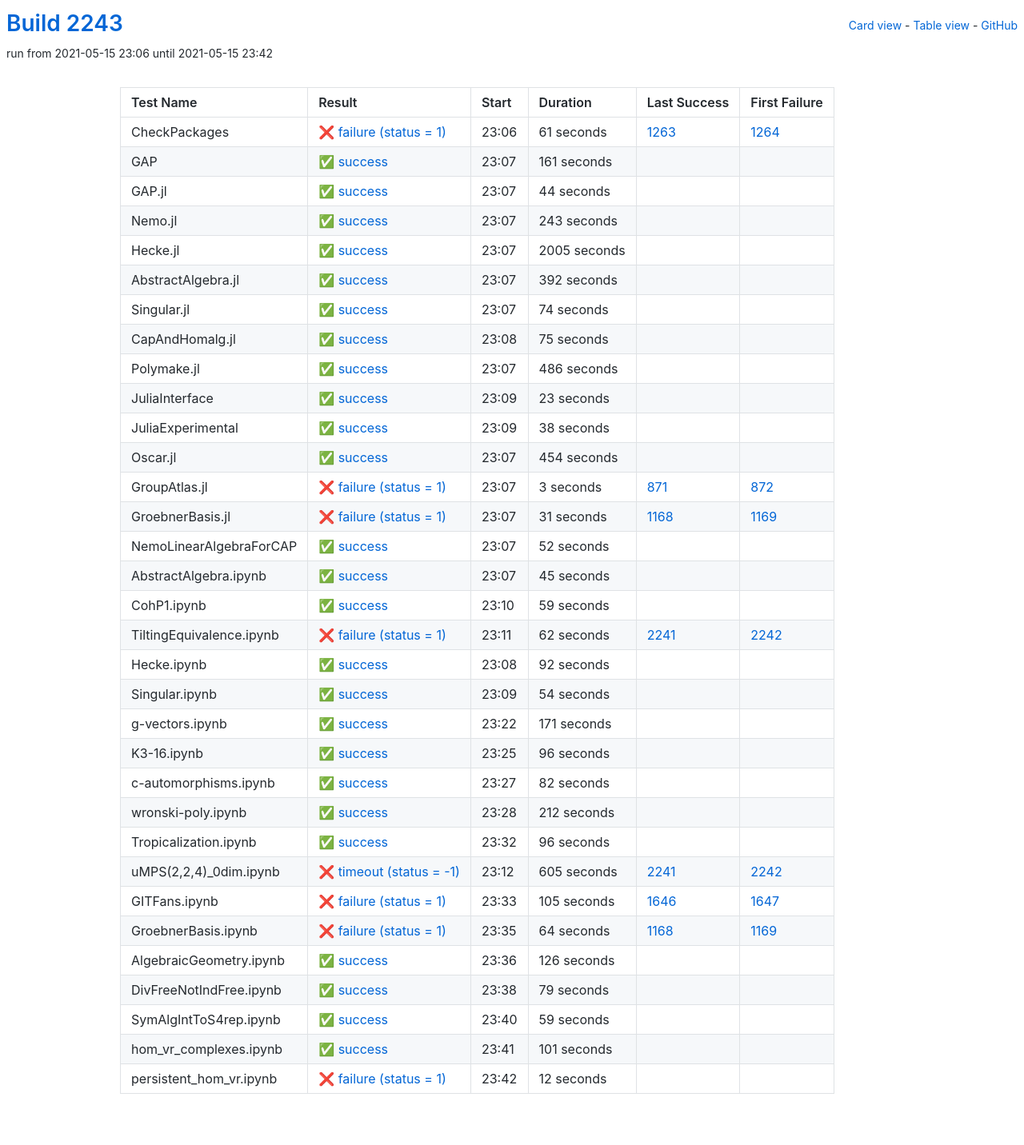
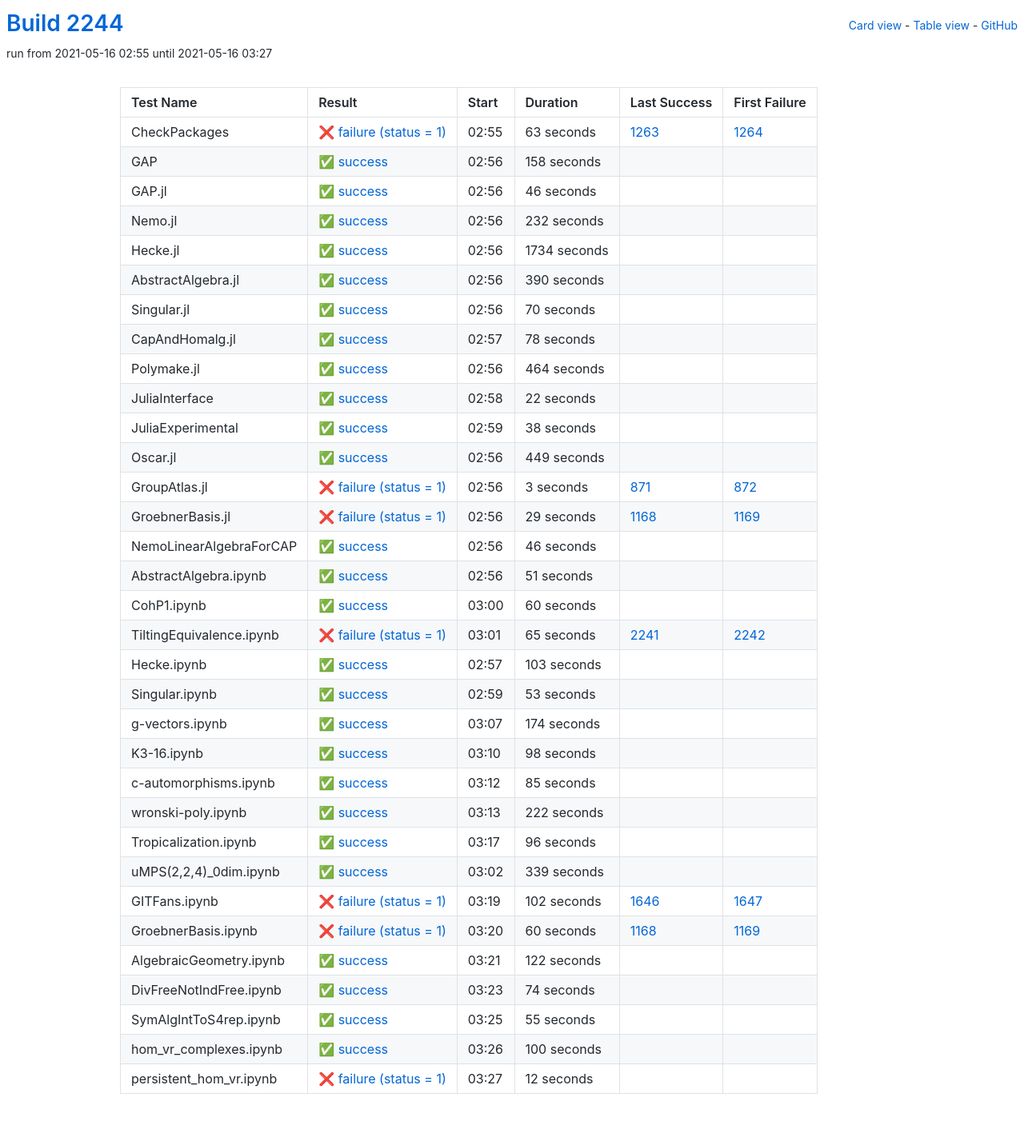
Before and after one commit to oscar-system/oscar-ci-status-stable, a Jekyll site: the page built from table.html, in a window 1280 px wide. Shown: the whole page at 80% size. Built offline with Jekyll 4.4.1, drawn with Linux system fonts in a browser that asks for light colours.

Commit message:
Build #2244

```diff
--- a/_data/ci.yml
+++ b/_data/ci.yml
@@ -1,6 +1,6 @@
 ---
-build: 2243
-build_url: https://oscarci.mathematik.uni-kl.de/job/oscar-stable/2243/
+build: 2244
+build_url: https://oscarci.mathematik.uni-kl.de/job/oscar-stable/2244/
 job: oscar-stable
 organization: oscar-system
 repo: oscar-ci-status-stable
@@ -8,128 +8,128 @@ repourl: https://github.com/oscar-system/oscar-ci-status-stable
 tests:
 - name: CheckPackages
   id: checkpackages
-  log: https://oscarci.mathematik.uni-kl.de/job/oscar-stable/2243/artifact/logs/build-2243/CheckPackages.log
-  start: 2021-05-15 23:06
+  log: https://oscarci.mathematik.uni-kl.de/job/oscar-stable/2244/artifact/logs/build-2244/CheckPackages.log
+  start: 2021-05-16 02:55
   success: false
   exitcode: 1
   status: failure
-  duration: 61
+  duration: 63
   last_success: 1263
   last_success_url: https://oscarci.mathematik.uni-kl.de/job/oscar-stable/1263/
   first_failure: 1264
   first_failure_url: https://oscarci.mathematik.uni-kl.de/job/oscar-stable/1264/
 - name: GAP
   id: gap
-  log: https://oscarci.mathematik.uni-kl.de/job/oscar-stable/2243/artifact/logs/build-2243/GAP.log
-  start: 2021-05-15 23:07
+  log: https://oscarci.mathematik.uni-kl.de/job/oscar-stable/2244/artifact/logs/build-2244/GAP.log
+  start: 2021-05-16 02:56
   success: true
   exitcode: 0
   status: success
-  duration: 161
+  duration: 158
   last_success: false
   last_success_url:
   first_failure: false
   first_failure_url:
 - name: GAP.jl
   id: gap-jl
-  log: https://oscarci.mathematik.uni-kl.de/job/oscar-stable/2243/artifact/logs/build-2243/GAP.jl.log
-  start: 2021-05-15 23:07
+  log: https://oscarci.mathematik.uni-kl.de/job/oscar-stable/2244/artifact/logs/build-2244/GAP.jl.log
+  start: 2021-05-16 02:56
   success: true
   exitcode: 0
   status: success
-  duration: 44
+  duration: 46
   last_success: false
   last_success_url:
   first_failure: false
   first_failure_url:
 - name: Nemo.jl
   id: nemo-jl
-  log: https://oscarci.mathematik.uni-kl.de/job/oscar-stable/2243/artifact/logs/build-2243/Nemo.jl.log
-  start: 2021-05-15 23:07
+  log: https://oscarci.mathematik.uni-kl.de/job/oscar-stable/2244/artifact/logs/build-2244/Nemo.jl.log
+  start: 2021-05-16 02:56
   success: true
   exitcode: 0
   status: success
-  duration: 243
+  duration: 232
   last_success: false
   last_success_url:
   first_failure: false
   first_failure_url:
 - name: Hecke.jl
   id: hecke-jl
-  log: https://oscarci.mathematik.uni-kl.de/job/oscar-stable/2243/artifact/logs/build-2243/Hecke.jl.log
-  start: 2021-05-15 23:07
+  log: https://oscarci.mathematik.uni-kl.de/job/oscar-stable/2244/artifact/logs/build-2244/Hecke.jl.log
+  start: 2021-05-16 02:56
   success: true
   exitcode: 0
   status: success
-  duration: 2005
+  duration: 1734
   last_success: false
   last_success_url:
   first_failure: false
   first_failure_url:
 - name: AbstractAlgebra.jl
   id: abstractalgebra-jl
-  log: https://oscarci.mathematik.uni-kl.de/job/oscar-stable/2243/artifact/logs/build-2243/AbstractAlgebra.jl.log
-  start: 2021-05-15 23:07
+  log: https://oscarci.mathematik.uni-kl.de/job/oscar-stable/2244/artifact/logs/build-2244/AbstractAlgebra.jl.log
+  start: 2021-05-16 02:56
   success: true
   exitcode: 0
   status: success
-  duration: 392
+  duration: 390
   last_success: false
   last_success_url:
   first_failure: false
   first_failure_url:
 - name: Singular.jl
   id: singular-jl
-  log: https://oscarci.mathematik.uni-kl.de/job/oscar-stable/2243/artifact/logs/build-2243/Singular.jl.log
-  start: 2021-05-15 23:07
+  log: https://oscarci.mathematik.uni-kl.de/job/oscar-stable/2244/artifact/logs/build-2244/Singular.jl.log
+  start: 2021-05-16 02:56
   success: true
   exitcode: 0
   status: success
-  duration: 74
+  duration: 70
   last_success: false
   last_success_url:
   first_failure: false
   first_failure_url:
 - name: CapAndHomalg.jl
   id: capandhomalg-jl
-  log: https://oscarci.mathematik.uni-kl.de/job/oscar-stable/2243/artifact/logs/build-2243/CapAndHomalg.jl.log
-  start: 2021-05-15 23:08
+  log: https://oscarci.mathematik.uni-kl.de/job/oscar-stable/2244/artifact/logs/build-2244/CapAndHomalg.jl.log
+  start: 2021-05-16 02:57
   success: true
   exitcode: 0
   status: success
-  duration: 75
+  duration: 78
   last_success: false
   last_success_url:
   first_failure: false
   first_failure_url:
 - name: Polymake.jl
   id: polymake-jl
-  log: https://oscarci.mathematik.uni-kl.de/job/oscar-stable/2243/artifact/logs/build-2243/Polymake.jl.log
-  start: 2021-05-15 23:07
+  log: https://oscarci.mathematik.uni-kl.de/job/oscar-stable/2244/artifact/logs/build-2244/Polymake.jl.log
+  start: 2021-05-16 02:56
   success: true
   exitcode: 0
   status: success
-  duration: 486
+  duration: 464
   last_success: false
   last_success_url:
   first_failure: false
   first_failure_url:
 - name: JuliaInterface
   id: juliainterface
-  log: https://oscarci.mathematik.uni-kl.de/job/oscar-stable/2243/artifact/logs/build-2243/JuliaInterface.log
-  start: 2021-05-15 23:09
+  log: https://oscarci.mathematik.uni-kl.de/job/oscar-stable/2244/artifact/logs/build-2244/JuliaInterface.log
+  start: 2021-05-16 02:58
   success: true
   exitcode: 0
   status: success
-  duration: 23
+  duration: 22
   last_success: false
   last_success_url:
   first_failure: false
   first_failure_url:
 - name: JuliaExperimental
   id: juliaexperimental
-  log: https://oscarci.mathematik.uni-kl.de/job/oscar-stable/2243/artifact/logs/build-2243/JuliaExperimental.log
-  start: 2021-05-15 23:09
+  log: https://oscarci.mathematik.uni-kl.de/job/oscar-stable/2244/artifact/logs/build-2244/JuliaExperimental.log
+  start: 2021-05-16 02:59
   success: true
   exitcode: 0
   status: success
@@ -140,20 +140,20 @@ tests:
   first_failure_url:
 - name: Oscar.jl
   id: oscar-jl
-  log: https://oscarci.mathematik.uni-kl.de/job/oscar-stable/2243/artifact/logs/build-2243/Oscar.jl.log
-  start: 2021-05-15 23:07
+  log: https://oscarci.mathematik.uni-kl.de/job/oscar-stable/2244/artifact/logs/build-2244/Oscar.jl.log
+  start: 2021-05-16 02:56
   success: true
   exitcode: 0
   status: success
-  duration: 454
+  duration: 449
   last_success: false
   last_success_url:
   first_failure: false
   first_failure_url:
 - name: GroupAtlas.jl
   id: groupatlas-jl
-  log: https://oscarci.mathematik.uni-kl.de/job/oscar-stable/2243/artifact/logs/build-2243/GroupAtlas.jl.log
-  start: 2021-05-15 23:07
+  log: https://oscarci.mathematik.uni-kl.de/job/oscar-stable/2244/artifact/logs/build-2244/GroupAtlas.jl.log
+  start: 2021-05-16 02:56
   success: false
   exitcode: 1
   status: failure
@@ -164,140 +164,140 @@ tests:
   first_failure_url: https://oscarci.mathematik.uni-kl.de/job/oscar-stable/872/
 - name: GroebnerBasis.jl
   id: groebnerbasis-jl
-  log: https://oscarci.mathematik.uni-kl.de/job/oscar-stable/2243/artifact/logs/build-2243/GroebnerBasis.jl.log
-  start: 2021-05-15 23:07
+  log: https://oscarci.mathematik.uni-kl.de/job/oscar-stable/2244/artifact/logs/build-2244/GroebnerBasis.jl.log
+  start: 2021-05-16 02:56
   success: false
   exitcode: 1
   status: failure
-  duration: 31
+  duration: 29
   last_success: 1168
   last_success_url: https://oscarci.mathematik.uni-kl.de/job/oscar-stable/1168/
   first_failure: 1169
   first_failure_url: https://oscarci.mathematik.uni-kl.de/job/oscar-stable/1169/
 - name: NemoLinearAlgebraForCAP
   id: nemolinearalgebraforcap
-  log: https://oscarci.mathematik.uni-kl.de/job/oscar-stable/2243/artifact/logs/build-2243/NemoLinearAlgebraForCAP.log
-  start: 2021-05-15 23:07
+  log: https://oscarci.mathematik.uni-kl.de/job/oscar-stable/2244/artifact/logs/build-2244/NemoLinearAlgebraForCAP.log
+  start: 2021-05-16 02:56
   success: true
   exitcode: 0
   status: success
-  duration: 52
+  duration: 46
   last_success: false
   last_success_url:
   first_failure: false
   first_failure_url:
 - name: AbstractAlgebra.ipynb
   id: abstractalgebra-ipynb
-  log: https://oscarci.mathematik.uni-kl.de/job/oscar-stable/2243/artifact/logs/build-2243/AbstractAlgebra.ipynb.log
-  start: 2021-05-15 23:07
+  log: https://oscarci.mathematik.uni-kl.de/job/oscar-stable/2244/artifact/logs/build-2244/AbstractAlgebra.ipynb.log
+  start: 2021-05-16 02:56
   success: true
   exitcode: 0
   status: success
-  duration: 45
+  duration: 51
   last_success: false
   last_success_url:
   first_failure: false
   first_failure_url:
 - name: CohP1.ipynb
   id: cohp1-ipynb
-  log: https://oscarci.mathematik.uni-kl.de/job/oscar-stable/2243/artifact/logs/build-2243/CohP1.ipynb.log
-  start: 2021-05-15 23:10
+  log: https://oscarci.mathematik.uni-kl.de/job/oscar-stable/2244/artifact/logs/build-2244/CohP1.ipynb.log
+  start: 2021-05-16 03:00
   success: true
   exitcode: 0
   status: success
-  duration: 59
+  duration: 60
   last_success: false
   last_success_url:
   first_failure: false
   first_failure_url:
 - name: TiltingEquivalence.ipynb
   id: tiltingequivalence-ipynb
-  log: https://oscarci.mathematik.uni-kl.de/job/oscar-stable/2243/artifact/logs/build-2243/TiltingEquivalence.ipynb.log
-  start: 2021-05-15 23:11
+  log: https://oscarci.mathematik.uni-kl.de/job/oscar-stable/2244/artifact/logs/build-2244/TiltingEquivalence.ipynb.log
+  start: 2021-05-16 03:01
   success: false
   exitcode: 1
   status: failure
-  duration: 62
+  duration: 65
   last_success: 2241
   last_success_url: https://oscarci.mathematik.uni-kl.de/job/oscar-stable/2241/
   first_failure: 2242
   first_failure_url: https://oscarci.mathematik.uni-kl.de/job/oscar-stable/2242/
 - name: Hecke.ipynb
   id: hecke-ipynb
-  log: https://oscarci.mathematik.uni-kl.de/job/oscar-stable/2243/artifact/logs/build-2243/Hecke.ipynb.log
-  start: 2021-05-15 23:08
+  log: https://oscarci.mathematik.uni-kl.de/job/oscar-stable/2244/artifact/logs/build-2244/Hecke.ipynb.log
+  start: 2021-05-16 02:57
   success: true
   exitcode: 0
   status: success
-  duration: 92
+  duration: 103
   last_success: false
   last_success_url:
   first_failure: false
   first_failure_url:
 - name: Singular.ipynb
   id: singular-ipynb
-  log: https://oscarci.mathematik.uni-kl.de/job/oscar-stable/2243/artifact/logs/build-2243/Singular.ipynb.log
-  start: 2021-05-15 23:09
+  log: https://oscarci.mathematik.uni-kl.de/job/oscar-stable/2244/artifact/logs/build-2244/Singular.ipynb.log
+  start: 2021-05-16 02:59
   success: true
   exitcode: 0
   status: success
-  duration: 54
+  duration: 53
   last_success: false
   last_success_url:
   first_failure: false
   first_failure_url:
 - name: g-vectors.ipynb
   id: g-vectors-ipynb
-  log: https://oscarci.mathematik.uni-kl.de/job/oscar-stable/2243/artifact/logs/build-2243/g-vectors.ipynb.log
-  start: 2021-05-15 23:22
+  log: https://oscarci.mathematik.uni-kl.de/job/oscar-stable/2244/artifact/logs/build-2244/g-vectors.ipynb.log
+  start: 2021-05-16 03:07
   success: true
   exitcode: 0
   status: success
-  duration: 171
+  duration: 174
   last_success: false
   last_success_url:
   first_failure: false
   first_failure_url:
 - name: K3-16.ipynb
   id: k3-16-ipynb
-  log: https://oscarci.mathematik.uni-kl.de/job/oscar-stable/2243/artifact/logs/build-2243/K3-16.ipynb.log
-  start: 2021-05-15 23:25
+  log: https://oscarci.mathematik.uni-kl.de/job/oscar-stable/2244/artifact/logs/build-2244/K3-16.ipynb.log
+  start: 2021-05-16 03:10
   success: true
   exitcode: 0
   status: success
-  duration: 96
+  duration: 98
   last_success: false
   last_success_url:
   first_failure: false
   first_failure_url:
 - name: c-automorphisms.ipynb
   id: c-automorphisms-ipynb
-  log: https://oscarci.mathematik.uni-kl.de/job/oscar-stable/2243/artifact/logs/build-2243/c-automorphisms.ipynb.log
-  start: 2021-05-15 23:27
+  log: https://oscarci.mathematik.uni-kl.de/job/oscar-stable/2244/artifact/logs/build-2244/c-automorphisms.ipynb.log
+  start: 2021-05-16 03:12
   success: true
   exitcode: 0
   status: success
-  duration: 82
+  duration: 85
   last_success: false
   last_success_url:
   first_failure: false
   first_failure_url:
 - name: wronski-poly.ipynb
   id: wronski-poly-ipynb
-  log: https://oscarci.mathematik.uni-kl.de/job/oscar-stable/2243/artifact/logs/build-2243/wronski-poly.ipynb.log
-  start: 2021-05-15 23:28
+  log: https://oscarci.mathematik.uni-kl.de/job/oscar-stable/2244/artifact/logs/build-2244/wronski-poly.ipynb.log
+  start: 2021-05-16 03:13
   success: true
   exitcode: 0
   status: success
-  duration: 212
+  duration: 222
   last_success: false
   last_success_url:
   first_failure: false
   first_failure_url:
 - name: Tropicalization.ipynb
   id: tropicalization-ipynb
-  log: https://oscarci.mathematik.uni-kl.de/job/oscar-stable/2243/artifact/logs/build-2243/Tropicalization.ipynb.log
-  start: 2021-05-15 23:32
+  log: https://oscarci.mathematik.uni-kl.de/job/oscar-stable/2244/artifact/logs/build-2244/Tropicalization.ipynb.log
+  start: 2021-05-16 03:17
   success: true
   exitcode: 0
   status: success
@@ -308,92 +308,92 @@ tests:
   first_failure_url:
 - name: uMPS(2,2,4)_0dim.ipynb
   id: umps-2-2-4-0dim-ipynb
-  log: https://oscarci.mathematik.uni-kl.de/job/oscar-stable/2243/artifact/logs/build-2243/uMPS-2-2-4-_0dim.ipynb.log
-  start: 2021-05-15 23:12
-  success: false
-  exitcode: -1
-  status: timeout
-  duration: 605
-  last_success: 2241
-  last_success_url: https://oscarci.mathematik.uni-kl.de/job/oscar-stable/2241/
-  first_failure: 2242
-  first_failure_url: https://oscarci.mathematik.uni-kl.de/job/oscar-stable/2242/
+  log: https://oscarci.mathematik.uni-kl.de/job/oscar-stable/2244/artifact/logs/build-2244/uMPS-2-2-4-_0dim.ipynb.log
+  start: 2021-05-16 03:02
+  success: true
+  exitcode: 0
+  status: success
+  duration: 339
+  last_success: false
+  last_success_url:
+  first_failure: false
+  first_failure_url:
 - name: GITFans.ipynb
   id: gitfans-ipynb
-  log: https://oscarci.mathematik.uni-kl.de/job/oscar-stable/2243/artifact/logs/build-2243/GITFans.ipynb.log
-  start: 2021-05-15 23:33
+  log: https://oscarci.mathematik.uni-kl.de/job/oscar-stable/2244/artifact/logs/build-2244/GITFans.ipynb.log
+  start: 2021-05-16 03:19
   success: false
   exitcode: 1
   status: failure
-  duration: 105
+  duration: 102
   last_success: 1646
   last_success_url: https://oscarci.mathematik.uni-kl.de/job/oscar-stable/1646/
   first_failure: 1647
   first_failure_url: https://oscarci.mathematik.uni-kl.de/job/oscar-stable/1647/
 - name: GroebnerBasis.ipynb
   id: groebnerbasis-ipynb
-  log: https://oscarci.mathematik.uni-kl.de/job/oscar-stable/2243/artifact/logs/build-2243/GroebnerBasis.ipynb.log
-  start: 2021-05-15 23:35
+  log: https://oscarci.mathematik.uni-kl.de/job/oscar-stable/2244/artifact/logs/build-2244/GroebnerBasis.ipynb.log
+  start: 2021-05-16 03:20
   success: false
   exitcode: 1
   status: failure
-  duration: 64
+  duration: 60
   last_success: 1168
   last_success_url: https://oscarci.mathematik.uni-kl.de/job/oscar-stable/1168/
   first_failure: 1169
   first_failure_url: https://oscarci.mathematik.uni-kl.de/job/oscar-stable/1169/
 - name: AlgebraicGeometry.ipynb
   id: algebraicgeometry-ipynb
-  log: https://oscarci.mathematik.uni-kl.de/job/oscar-stable/2243/artifact/logs/build-2243/AlgebraicGeometry.ipynb.log
-  start: 2021-05-15 23:36
+  log: https://oscarci.mathematik.uni-kl.de/job/oscar-stable/2244/artifact/logs/build-2244/AlgebraicGeometry.ipynb.log
+  start: 2021-05-16 03:21
   success: true
   exitcode: 0
   status: success
-  duration: 126
+  duration: 122
   last_success: false
   last_success_url:
   first_failure: false
   first_failure_url:
 - name: DivFreeNotIndFree.ipynb
   id: divfreenotindfree-ipynb
-  log: https://oscarci.mathematik.uni-kl.de/job/oscar-stable/2243/artifact/logs/build-2243/DivFreeNotIndFree.ipynb.log
-  start: 2021-05-15 23:38
+  log: https://oscarci.mathematik.uni-kl.de/job/oscar-stable/2244/artifact/logs/build-2244/DivFreeNotIndFree.ipynb.log
+  start: 2021-05-16 03:23
   success: true
   exitcode: 0
   status: success
-  duration: 79
+  duration: 74
   last_success: false
   last_success_url:
   first_failure: false
   first_failure_url:
 - name: SymAlgIntToS4rep.ipynb
   id: symalginttos4rep-ipynb
-  log: https://oscarci.mathematik.uni-kl.de/job/oscar-stable/2243/artifact/logs/build-2243/SymAlgIntToS4rep.ipynb.log
-  start: 2021-05-15 23:40
+  log: https://oscarci.mathematik.uni-kl.de/job/oscar-stable/2244/artifact/logs/build-2244/SymAlgIntToS4rep.ipynb.log
+  start: 2021-05-16 03:25
   success: true
   exitcode: 0
   status: success
-  duration: 59
+  duration: 55
   last_success: false
   last_success_url:
   first_failure: false
   first_failure_url:
 - name: hom_vr_complexes.ipynb
   id: hom-vr-complexes-ipynb
-  log: https://oscarci.mathematik.uni-kl.de/job/oscar-stable/2243/artifact/logs/build-2243/hom_vr_complexes.ipynb.log
-  start: 2021-05-15 23:41
+  log: https://oscarci.mathematik.uni-kl.de/job/oscar-stable/2244/artifact/logs/build-2244/hom_vr_complexes.ipynb.log
+  start: 2021-05-16 03:26
   success: true
   exitcode: 0
   status: success
-  duration: 101
+  duration: 100
   last_success: false
   last_success_url:
   first_failure: false
   first_failure_url:
 - name: persistent_hom_vr.ipynb
   id: persistent-hom-vr-ipynb
-  log: https://oscarci.mathematik.uni-kl.de/job/oscar-stable/2243/artifact/logs/build-2243/persistent_hom_vr.ipynb.log
-  start: 2021-05-15 23:42
+  log: https://oscarci.mathematik.uni-kl.de/job/oscar-stable/2244/artifact/logs/build-2244/persistent_hom_vr.ipynb.log
+  start: 2021-05-16 03:27
   success: false
   exitcode: 1
   status: failure
```
Also changed, not shown: README.md.
